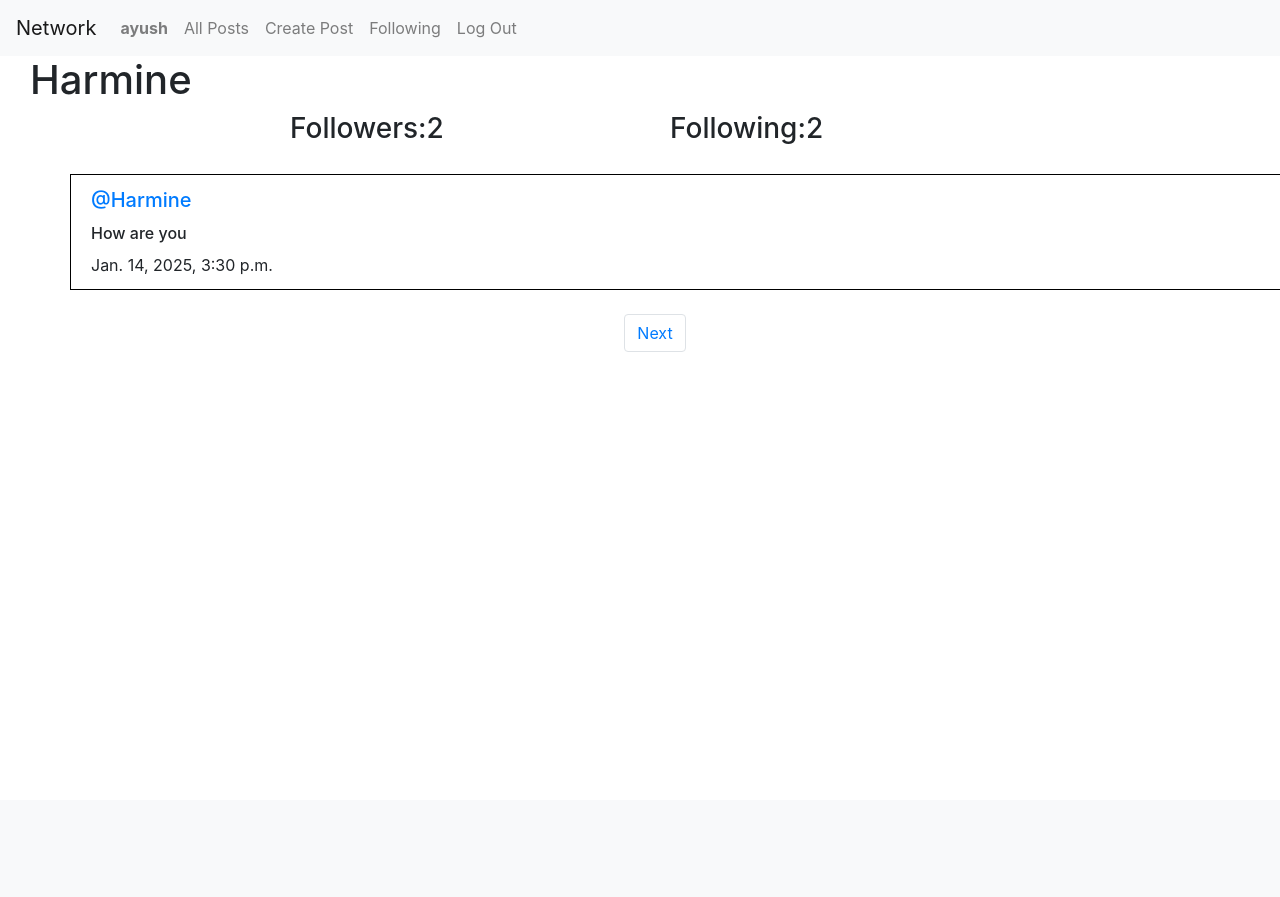
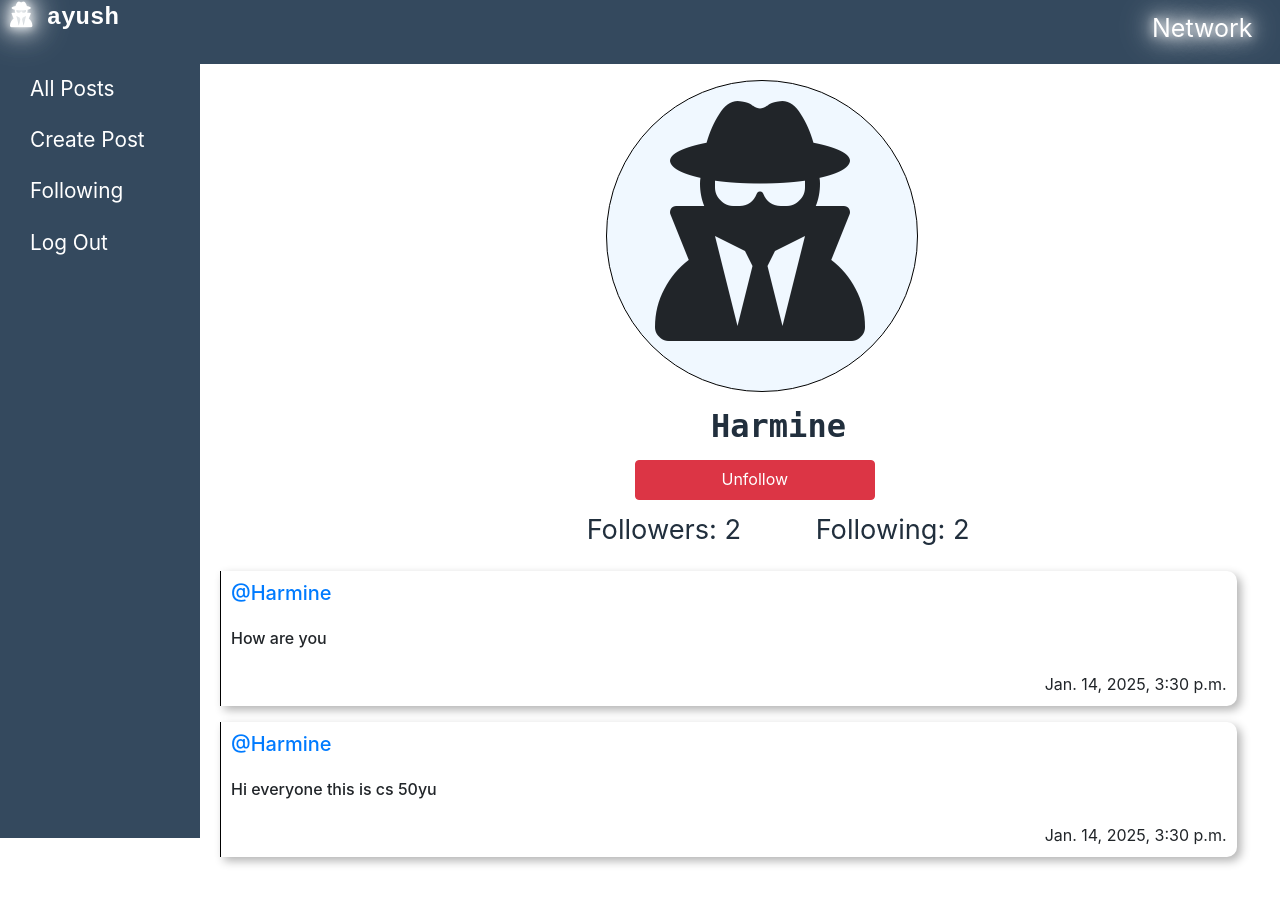
Before and after one commit to Ayush777Pal/socialnetwork, a Django app: page /profile/2 in a window 1280 px wide; the page is wider, and only the part inside the window is pictured. Before the commit the page ends 352 px from the top of that part, so only its background shows below. Run offline with Django 3.2, Linux system fonts and the light colour scheme; a user stored in the database is signed in; data comes from the database, SQL or seed files in the repository; both versions use the stored data as it was after the commit; some libraries are stand-ins or nearby versions.

Commit message:
Final workspace

```diff
--- a/network/static/network/styles.css
+++ b/network/static/network/styles.css
@@ -1,58 +1,27 @@
-.main{
-    margin-left: 30px;
-    padding: 0;
-}
-
-/*box for post*/
-.mainbox{
-    margin-top:50px;
-    margin-left: 40px;
-    margin-bottom: 60px;
-    border: 2px solid black;
-    height:33vh;
-    padding: 20px;
-    width: 180vh;
-}
-
-.maintextbox{
-    width: 100%;
-    height: 50%;
-}
-
-/*box for post posted*/
-.mainbox2{
-    margin-top:20px;
-    margin-left: 40px;
-    border: 1px solid black;
-    height:auto;
-    padding: 20px;
-    width: 180vh;
-
-}
-.username,.content, .date{
-    padding: 0;
-    margin: 0;
-    line-height: .5;
-}
-
-/*external code for layout*/
 .body{
     margin: 0;
+}
+.sideul .sideli a{
+    text-decoration: none;
+    color: white;
 }
 
 .ma1n{
 padding: 0;
 margin: 0;
 }
-
+.main{
+    padding-left: 10px;
+}
 /*This is side navbar*/
 .side123{
+    padding-top: 25px;
     width: 200px;
     height: 100vh;
     background-color: #34495e;
     color: white;
     position: fixed;
-    margin-top: 48px;
+    top: 38px;
 }
 .sideul{
     padding: 0;
@@ -73,10 +42,12 @@ transition: text-shadow 0.3s ease, color 0.3s ease;
 /*This is top navbar*/
 .side12a{
     background-color: #34495e;
-    height: 6vh;
+    height: 8vh;
     width: 100%;
     padding-bottom: 10px;
     position: fixed;
+    top: 0;
+    z-index: 1;
 
 }
 .side12a div{
@@ -86,7 +57,7 @@ transition: text-shadow 0.3s ease, color 0.3s ease;
     color: white;
     font-size: 25px;
     position: fixed;
-    top: 20px;
+    top: 10px;
     left: 90%;
     text-shadow: 0 0 10px #fbfcfc, 0 0 20px #fbfcfc, 0 0 30px #fbfcfc, 0 0 40px #fbfcfc;
 
@@ -102,3 +73,104 @@ transition: text-shadow 0.3s ease, color 0.3s ease;
     font: 1.6rem sans-serif;
     text-shadow: 0 0 10px #fbfcfc, 0 0 20px #fbfcfc, 0 0 30px #fbfcfc, 0 0 40px #fbfcfc;
 }
+/*side conent*/
+.side231{
+    margin-top: 10vh;
+    margin-left: 210px;
+    height: auto;
+}
+/*Css for mainbox that is all post*/
+
+.mainbox2{
+    width: 95%;
+    height: auto;
+    padding: 10px;
+    box-shadow:  4px 4px 10px rgba(0, 0, 0, 0.3);
+    border-left: 1px solid black;
+    margin-bottom: 16px;
+    margin-left: 10px;
+    border-top-right-radius: 10px;
+    border-bottom-right-radius: 10px;
+}
+
+.mainbox2 h6,h5,p,button{
+    margin-bottom: 0;
+}
+
+.mainbox2 p{
+    text-align: right;
+}
+
+/* for profile photo*/
+.ma2n{
+    padding: 0;
+}
+.side12b{
+    margin-left:10% ;
+    align-items: center;
+    margin-top: 30px;
+}
+.side2profile{
+    background-color: aliceblue;
+    border-radius: 50%;
+    margin-left: 30%;
+    justify-content: center;
+    align-items: center;
+    width: 39vh;
+    height: 39vh;
+    border: 1px solid black;
+}
+.side2profile i{
+ font-size: 15rem ;
+ margin-left: 48px;
+ margin-top: 20px;
+}
+/* for name and follow button*/
+.side2profile12{
+    font-size: 2rem;
+    margin-left: 23%;
+    width: 60vh;
+    text-align: center;
+    font-family: monospace;
+    font-weight: bold;
+    color: #212f3d;
+    margin-top: 10px;
+}
+.fobut{
+    margin-left: 33%;
+    margin-top: 10px;
+    width: 30vh;
+    height: 40px;
+    padding-bottom: 10px;
+}
+.fo{
+    margin-top: 10px;
+    margin-left: 28%;
+    margin-bottom: 20px;
+}
+.fo div{
+    display: inline;
+    font-size: 1.7rem;
+}
+.fo1,.fo2{
+    color: #212f3d;
+margin-right: 70px;
+}
+/*Login and register */
+.loreg{
+    padding: 20px;
+    margin-left: 25%;
+    margin-top: 15%;
+    border: 1px solid rgb(19, 179, 228);
+    height: auto;
+    width: 600px;
+    border-radius: 10px;
+    background-color: #85c1e9;
+}
+.loreg input[type="text"],input[type="password"],input[type="email"]{
+    background-color: #aaaeb3;
+}
+.loreg h2{
+    text-align: center;
+    margin-bottom: 20px;
+}
--- a/network/templates/network/layout.html
+++ b/network/templates/network/layout.html
@@ -13,44 +13,37 @@
         <link href="{% static 'network/styles.css' %}" rel="stylesheet">
     </head>
     <body>
-
-        <nav class="navbar navbar-expand-lg navbar-light bg-light">
-            <a class="navbar-brand" href="#">Network</a>
-
-            <div>
-              <ul class="navbar-nav mr-auto">
+        <div class="ma1n">
+            <div class="side12a">
+                <div class="sideprofile">
+                   <div class="profile"><i class="fa-solid fa-user-secret"></i></div>
                    {% if user.is_authenticated %}
-                    <li class="nav-item">
-                        <a class="nav-link" href="{% url 'profile' user.id%}"><strong>{{ user.username }}</strong></a>
-                    </li>
+                       <a href="{% url 'profile' user.id%}" style="text-decoration: none; color: white;"><strong>{{ user.username }}</strong></a>
+                   {% else %}
+                   Register first
                {% endif %}
-                <li class="nav-item">
-                  <a class="nav-link" href="{% url 'index' %}">All Posts</a>
-                </li>
+                </div>
+                <div class="sidehead">Network</div>
+            </div>
+            <div class="side123">
+                <ul class="sideul">
+                    <li class="sideli"><a  href="{% url 'index' %}">All Posts</a></li>
                     {% if user.is_authenticated %}
-                <li class="nav-item">
-                    <a class="nav-link" href="{% url 'createPost'%}">Create Post</a>
-                </li>
-                    <li class="nav-item">
-                        <a class="nav-link" href="{% url 'following'%}">Following</a>
-                    </li>
-                    <li class="nav-item">
-                        <a class="nav-link" href="{% url 'logout' %}">Log Out</a>
-                    </li>
+                    <li class="sideli"><a  href="{% url 'createPost'%}">Create Post</a></li>
+                    <li class="sideli"><a href="{% url 'following'%}">Following</a></li>
+                    <li class="sideli"><a href="{% url 'logout' %}">Log Out</a></li>
                     {% else %}
-                    <li class="nav-item">
-                        <a class="nav-link" href="{% url 'login' %}">Log In</a>
-                    </li>
-                    <li class="nav-item">
-                        <a class="nav-link" href="{% url 'register' %}">Register</a>
-                    </li>
+                    <li class="sideli"><a href="{% url 'login' %}">Log In</a></li>
+                    <li class="sideli"><a href="{% url 'register' %}">Register</a></li>
                     {% endif %}
                 </ul>
             </div>
-          </nav>
+            <div class="side231">
                 <div class="body">
                     {% block body %}
                     {% endblock %}
+                </div>            </div>
         </div>
+
     </body>
 </html>
--- a/network/templates/network/profile.html
+++ b/network/templates/network/profile.html
@@ -1,15 +1,50 @@
 {% extends "network/layout.html" %}
 
 {% block body %}
+<div class="ma2n">
+    <div class="side12b">
+        <div class="side2profile">
+            <i class="fa-solid fa-user-secret"></i>
+        </div>
+        <div class="side2profile12">
+            <div>{{username}}</div>
+        </div>
+        <span>
+            {% if user.is_authenticated %}
+            {% if user != user_profile %}
+                {% if isFollowing %}
+                    <form action="{% url 'unfollow'%}" method="post">
+                        {% csrf_token %}
+                        <input type="hidden" name="userfollow" value="{{user_profile}}">
+                        <button type="submit" class="btn btn-danger fobut">Unfollow</button>
+                      </form>
+                {% else %}
+                    <form action="{% url 'follow'%}" method="post">
+                        {% csrf_token %}
+                        <input type="hidden" name="userfollow" value="{{user_profile}}">
+                        <button type="submit" class="btn btn-primary fobut">Follow</button>
+                                  </form>
+                {% endif %}
+            {% endif %}
+            {% endif %}
+        </span>
+        <div class="fo">
+            <div class="fo1">Followers: {{followers.count}}</div>
+            <div class="fo2">Following: {{following.count}}</div>
+        </div>
+    </div>
+</div>
+
+{% comment %}
 <div class="main">
 <h1>{{username}}</h1>
 <div class="container">
     <div class="row d-file justify-content-center">
         <h3 class="col-4">Followers:{{followers.count}} </h3>
         <h3 class="col-4">Following:{{following.count}} </h3>
-        {% if user.isauthenticated %}
+        {% if user.is_authenticated %}
             {% if user != user_profile %}
-                {% if isFollowing%}
+                {% if isFollowing %}
                     <form action="{% url 'unfollow'%}" method="post">
                         {% csrf_token %}
                         <input type="hidden" name="userfollow" value="{{user_profile}}">
@@ -23,10 +58,11 @@
                                   </form>
                 {% endif %}
             {% endif %}
-        {% endif %}
+            {% endif %}
+
     </div>
 </div>
-
+{% endcomment%}
 
     {% for post in posts_of_the_page %}
     <div class="mainbox2">
--- a/network/views.py
+++ b/network/views.py
@@ -18,8 +18,8 @@ def remove_like(request, post_id):
 def add_like(request, post_id):
     post =Post.objects.get(pk=post_id)
     user = User.objects.get(pk=request.user.id)
-    newLike = Like.objects.filter(user=user, post=post)
-    newLike.save()
+    like = Like.objects.filter(user=user, post=post)
+    like.save()
     return JsonResponse({"message":"Like added!"})
 
 
@@ -37,7 +37,7 @@ def index(request):
     whoYouLiked =[]
     try:
         for like in allLikes:
-            if like.user.id ==request.user.id:
+            if like.user.id == request.user.id:
                 whoYouLiked.append(like.post.id)
     except:
         whoYouLiked = []
@@ -65,13 +65,13 @@ def profile(request,user_id):
 
 
     # Pagination
-    paginator = Paginator(allPosts, 1)
+    paginator = Paginator(allPosts, 2)
     page_number = request.GET.get('page')
     posts_of_the_page = paginator.get_page(page_number)
 
     return render(request, "network/profile.html",{
         "posts_of_the_page":posts_of_the_page ,
-        "username":user.username,
+        "username":user.username.title(),
         "following":following,
         "followers":followers,
         "isFollowing":isFollowing,
@@ -94,7 +94,7 @@ def follow(request):
     userfollow = request.POST['userfollow']
     currentUser = User.objects.get(pk=request.user.id)
     userfollowData=User.objects.get(username=userfollow)
-    f=Follow(user=currentUser, userfollower=userfollowData)
+    f=Follow(user=currentUser, user_follower=userfollowData)
     f.save()
     user_id = userfollowData.id
     return HttpResponseRedirect(reverse(profile,kwargs={'user_id':user_id}))
@@ -102,11 +102,19 @@ def follow(request):
 def unfollow(request):
     userfollow = request.POST['userfollow']
     currentUser = User.objects.get(pk=request.user.id)
-    userfollowData=User.objects.get(username=userfollow)
-    f=Follow(user=currentUser, userfollower=userfollowData)
-    f.delete()
+    userfollowData = User.objects.get(username=userfollow)
+
+    # Retrieve the Follow object from the database
+    try:
+        f = Follow.objects.get(user=currentUser, user_follower=userfollowData)
+        f.delete()  # This deletes the retrieved object
+    except Follow.DoesNotExist:
+        # Handle the case where the Follow object doesn't exist
+        return HttpResponse("Follow relationship does not exist", status=404)
+
     user_id = userfollowData.id
-    return HttpResponseRedirect(reverse(profile,kwargs={'user_id':user_id}))
+    return HttpResponseRedirect(reverse('profile', kwargs={'user_id': user_id}))
+
 
 
 def login_view(request):
```
Also changed, not shown: network/templates/network/index.html (+11 -8 lines), network/templates/network/login.html (+6 -3 lines), network/templates/network/register.html (+5 -4 lines), db.sqlite3. Lines whose indentation alone changed are shown as unchanged.
